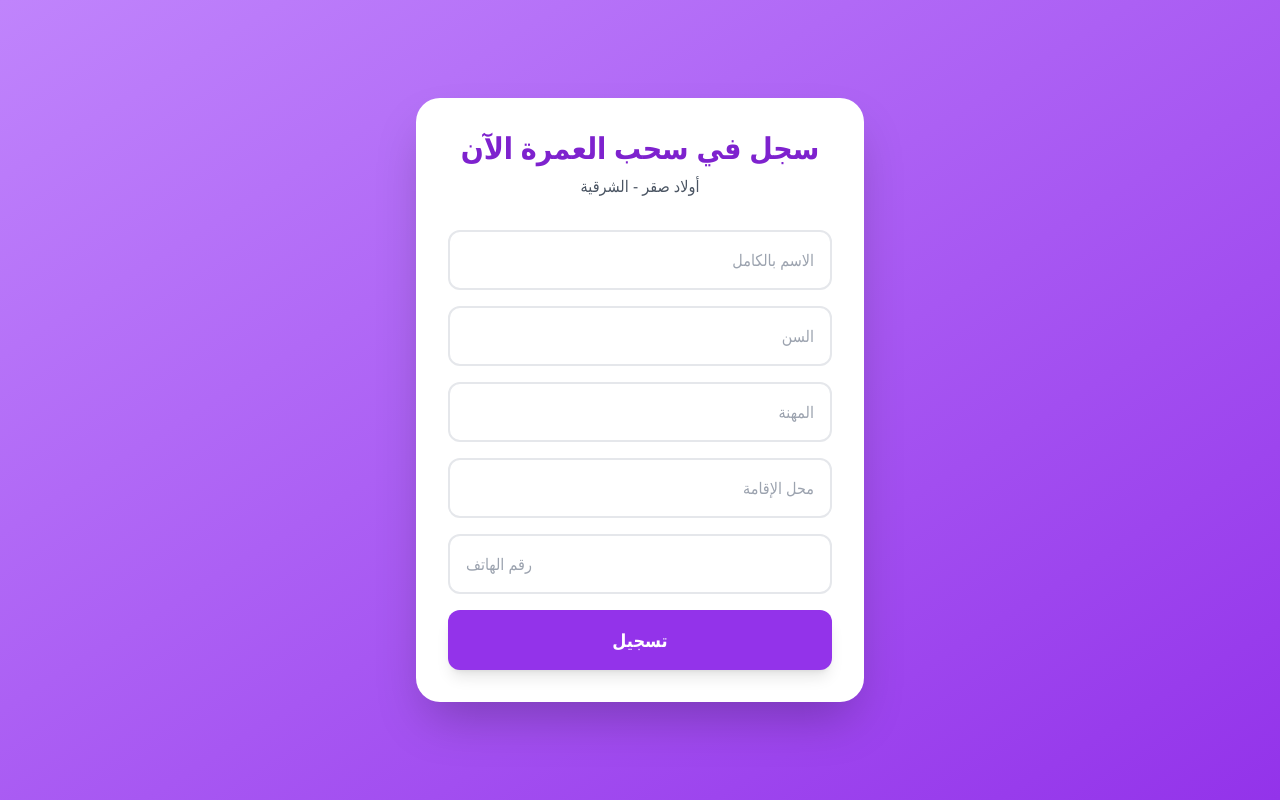
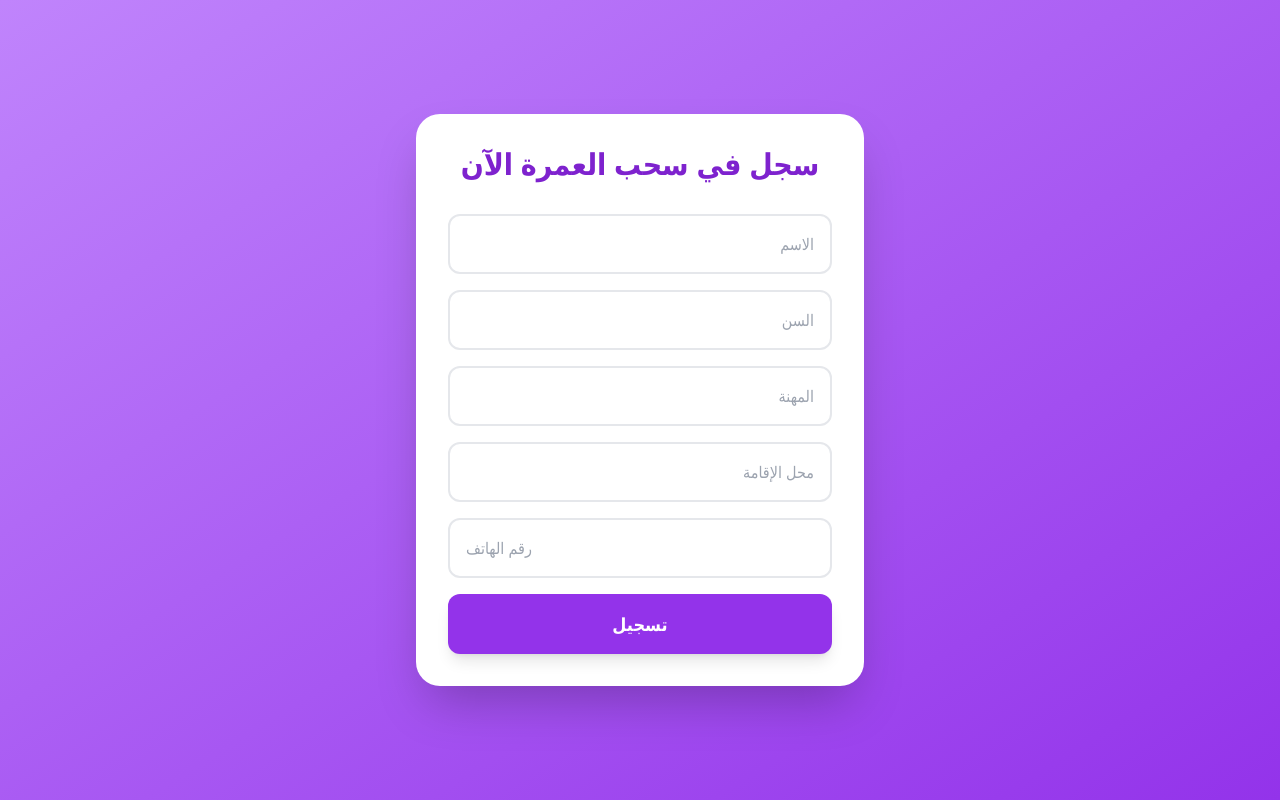
Before and after one commit to Egygroup/omrah, a plain HTML site: page index.html in a window 1280 px wide. Drawn offline with nearby package versions, Linux system fonts and the light colour scheme.

Commit message:
Update index.html

```diff
--- a/index.html
+++ b/index.html
@@ -3,7 +3,7 @@
 <head>
     <meta charset="UTF-8">
     <meta name="viewport" content="width=device-width, initial-scale=1.0">
-    <title>سحب العمرة - أولاد صقر</title>
+    <title>سحب العمرة  أ</title>
     <script src="https://cdn.tailwindcss.com"></script>
     <style>
         body { font-family: 'Segoe UI', Tahoma, Geneva, Verdana, sans-serif; }
@@ -14,12 +14,12 @@
         <div class="bg-white rounded-3xl shadow-2xl p-8 w-full max-w-md">
             <div class="text-center mb-8">
                 <h1 class="text-3xl font-bold text-purple-700 mb-2">سجل في سحب العمرة الآن</h1>
-                <p class="text-gray-600">أولاد صقر - الشرقية</p>
+                <p class="text-gray-600"ة</p>
             </div>
 
             <form id="omrahForm" class="space-y-4">
                 <div>
-                    <input type="text" id="name" placeholder="الاسم بالكامل"
+                    <input type="text" id="name" placeholder="الاسم "
                            class="w-full p-4 border-2 border-gray-200 rounded-xl focus:border-purple-500 focus:outline-none" required>
                 </div>
                 <div>
```
